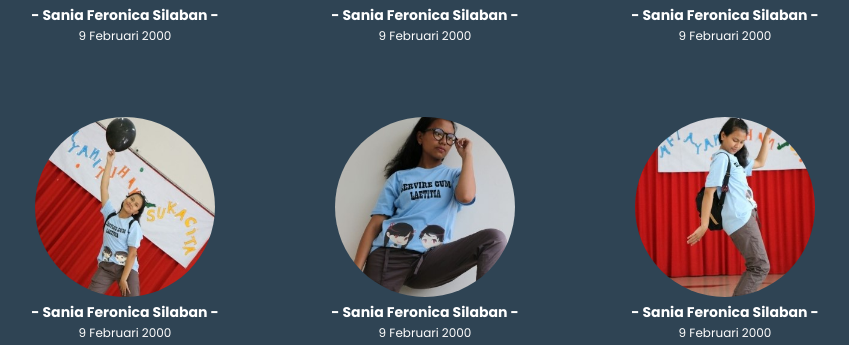
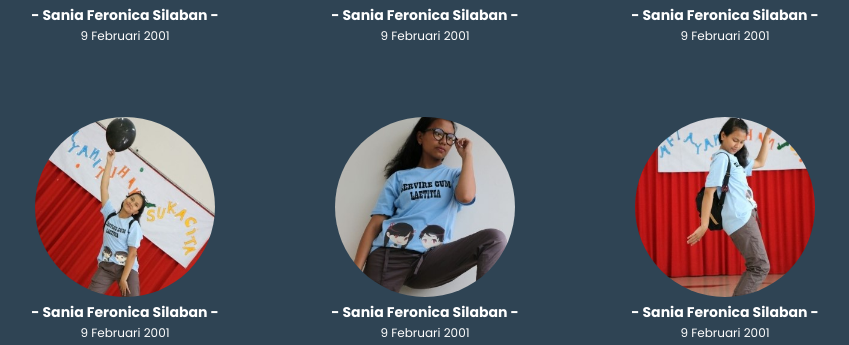
Before and after one commit to kaelanipar/sania-silaban, a plain HTML site: page index.html in a window 1280 px wide. Shown: the part 2452-2797 px from the top of the page, 215-1064 px from the left. Drawn offline with nearby package versions, Linux system fonts and the light colour scheme.

Commit message:
Update index.html

```diff
--- a/index.html
+++ b/index.html
@@ -64,7 +64,7 @@
     <section class="hero" id="home">
       <main class="content">
         <h1>Sania <span>Silaban</span></h1>
-        <p>Garut, 9 Februari 2000</p>
+        <p>Garut, 9 Februari 2001</p>
         <a href="https://wa.me/6287820909235" class="cta">Kangen ❤</a>
       </main>
 
@@ -142,7 +142,7 @@
             class="menu-card-img"
           />
           <h3 class="menu-card-title">- Sania Feronica Silaban -</h3>
-          <p class="menu-card-desc">9 Februari 2000</p>
+          <p class="menu-card-desc">9 Februari 2001</p>
         </div>
         <div class="menu-card">
           <img
@@ -151,7 +151,7 @@
             class="menu-card-img"
           />
           <h3 class="menu-card-title">- Sania Feronica Silaban -</h3>
-          <p class="menu-card-desc">9 Februari 2000</p>
+          <p class="menu-card-desc">9 Februari 2001</p>
         </div>
         <div class="menu-card">
           <img
@@ -160,7 +160,7 @@
             class="menu-card-img"
           />
           <h3 class="menu-card-title">- Sania Feronica Silaban -</h3>
-          <p class="menu-card-desc">9 Februari 2000</p>
+          <p class="menu-card-desc">9 Februari 2001</p>
         </div>
         <div class="menu-card">
           <img
@@ -169,7 +169,7 @@
             class="menu-card-img"
           />
           <h3 class="menu-card-title">- Sania Feronica Silaban -</h3>
-          <p class="menu-card-desc">9 Februari 2000</p>
+          <p class="menu-card-desc">9 Februari 2001</p>
         </div>
         <div class="menu-card">
           <img
@@ -178,7 +178,7 @@
             class="menu-card-img"
           />
           <h3 class="menu-card-title">- Sania Feronica Silaban -</h3>
-          <p class="menu-card-desc">9 Februari 2000</p>
+          <p class="menu-card-desc">9 Februari 2001</p>
         </div>
         <div class="menu-card">
           <img
@@ -187,7 +187,7 @@
             class="menu-card-img"
           />
           <h3 class="menu-card-title">- Sania Feronica Silaban -</h3>
-          <p class="menu-card-desc">9 Februari 2000</p>
+          <p class="menu-card-desc">9 Februari 2001</p>
         </div>
         <div class="menu-card">
           <img
@@ -196,7 +196,7 @@
             class="menu-card-img"
           />
           <h3 class="menu-card-title">- Sania Feronica Silaban -</h3>
-          <p class="menu-card-desc">9 Februari 2000</p>
+          <p class="menu-card-desc">9 Februari 2001</p>
         </div>
         <div class="menu-card">
           <img
@@ -205,7 +205,7 @@
             class="menu-card-img"
           />
           <h3 class="menu-card-title">- Sania Feronica Silaban -</h3>
-          <p class="menu-card-desc">9 Februari 2000</p>
+          <p class="menu-card-desc">9 Februari 2001</p>
         </div>
         <div class="menu-card">
           <img
@@ -214,7 +214,7 @@
             class="menu-card-img"
           />
           <h3 class="menu-card-title">- Sania Feronica Silaban -</h3>
-          <p class="menu-card-desc">9 Februari 2000</p>
+          <p class="menu-card-desc">9 Februari 2001</p>
         </div>
         <div class="menu-card">
           <img
@@ -223,7 +223,7 @@
             class="menu-card-img"
           />
           <h3 class="menu-card-title">- Sania Feronica Silaban -</h3>
-          <p class="menu-card-desc">9 Februari 2000</p>
+          <p class="menu-card-desc">9 Februari 2001</p>
         </div>
         <div class="menu-card">
           <img
@@ -232,7 +232,7 @@
             class="menu-card-img"
           />
           <h3 class="menu-card-title">- Sania Feronica Silaban -</h3>
-          <p class="menu-card-desc">9 Februari 2000</p>
+          <p class="menu-card-desc">9 Februari 2001</p>
         </div>
         <div class="menu-card">
           <img
@@ -241,7 +241,7 @@
             class="menu-card-img"
           />
           <h3 class="menu-card-title">- Sania Feronica Silaban -</h3>
-          <p class="menu-card-desc">9 Februari 2000</p>
+          <p class="menu-card-desc">9 Februari 2001</p>
         </div>
         <div class="menu-card">
           <img
@@ -250,7 +250,7 @@
             class="menu-card-img"
           />
           <h3 class="menu-card-title">- Sania Feronica Silaban -</h3>
-          <p class="menu-card-desc">9 Februari 2000</p>
+          <p class="menu-card-desc">9 Februari 2001</p>
         </div>
         <div class="menu-card">
           <img
@@ -259,7 +259,7 @@
             class="menu-card-img"
           />
           <h3 class="menu-card-title">- Sania Feronica Silaban -</h3>
-          <p class="menu-card-desc">9 Februari 2000</p>
+          <p class="menu-card-desc">9 Februari 2001</p>
         </div>
       </div>
     </section>
```
